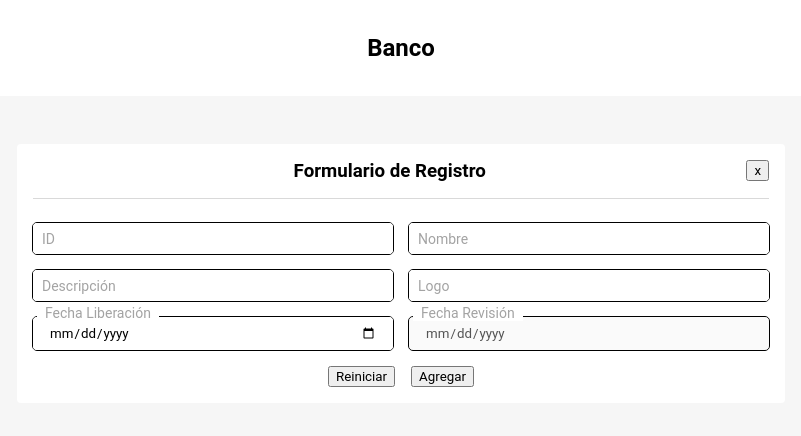
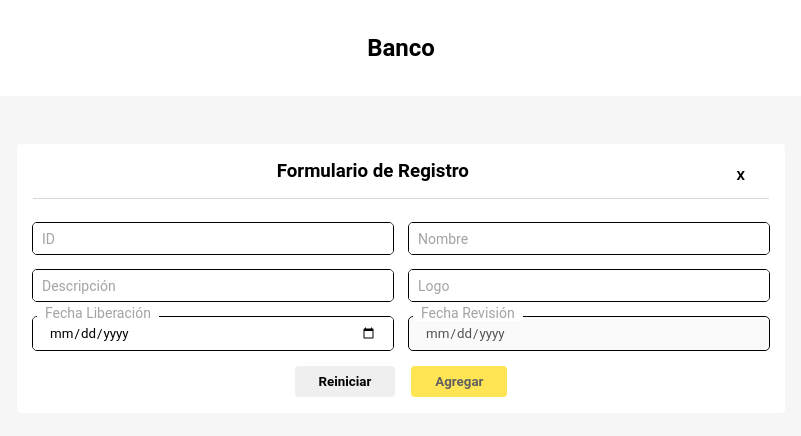
Before and after one commit to ricardojimenezdevsu/test-productos-financieros, an Angular app: page /products/add in a window 1280 px wide. Shown: the top 436 px of the page, without its empty margins (239-1040 px from the left). Built offline with nearby package versions, Linux system fonts and the light colour scheme.

Commit message:
add button styles

```diff
--- a/src/app/financial-products/financial-product-form/financial-product-form.component.html
+++ b/src/app/financial-products/financial-product-form/financial-product-form.component.html
@@ -1,7 +1,11 @@
 <main>
     <h3 style="text-align: center; padding-bottom: 16px; border-bottom: 1px solid #d9d9d9;">
         Formulario de Registro
-        <button type="button" (click)="onCloseForm()" style="float: right;">x</button>
+        <app-button label="X"
+                    qa-id="close-btn"
+                    aspect="basic"
+                    style="float: right;"
+                    (click)="onCloseForm()" />
     </h3>
     <form [formGroup]="productForm" (ngSubmit)="onSubmit()">
         <div class="form-row">
@@ -77,8 +81,13 @@
         </div>
 
         <div class="form-actions">
-            <button type="button" (click)="onCancel()" qa-id="cancel-btn">Reiniciar</button>
-            <button type="submit">{{ !isEditing() ? 'Agregar' : 'Editar' }}</button>
+            <app-button label="Reiniciar"
+                        qa-id="cancel-btn"
+                        (click)="onCancel()" />
+            <app-button [label]="!isEditing() ? 'Agregar' : 'Editar'"
+                        qa-id="submit-btn"
+                        kind="primary"
+                        type="submit" />
         </div>
     </form>
 </main>
--- a/src/app/financial-products/financial-product-form/financial-product-form.component.ts
+++ b/src/app/financial-products/financial-product-form/financial-product-form.component.ts
@@ -12,10 +12,11 @@ import { map, Observable, of, Subject, takeUntil } from 'rxjs';
 import { BpService } from '../../api/bp.service';
 import { FinancialProduct } from '../financial-product.model';
 import { InputComponent } from '../../ui-components/input/input.component';
+import { ButtonComponent } from '../../ui-components/button/button.component';
 
 @Component({
   selector: 'app-financial-product-form',
-  imports: [ReactiveFormsModule, InputComponent],
+  imports: [ReactiveFormsModule, InputComponent, ButtonComponent],
   templateUrl: './financial-product-form.component.html',
   styleUrl: './financial-product-form.component.css',
 })
--- a/src/app/financial-products/financial-products-list/financial-products-list.component.html
+++ b/src/app/financial-products/financial-products-list/financial-products-list.component.html
@@ -3,7 +3,11 @@
         <div class="search">
             <app-input label="Buscar" placeholder="Buscar" qa-id="search-financial-product" type="text" />
         </div>
-        <button qa-id="add-financial-product" type="button" (click)="onAddNewProduct()">Agregar</button>
+
+        <app-button label="Agregar"
+                    qa-id="add-financial-product"
+                    (click)="onAddNewProduct()"
+                    kind="primary"/>
     </section>
     <section>
         <table qa-id="financial-products-list">
--- a/src/app/financial-products/financial-products-list/financial-products-list.component.ts
+++ b/src/app/financial-products/financial-products-list/financial-products-list.component.ts
@@ -1,10 +1,11 @@
 import { Component } from '@angular/core';
 import { Router } from '@angular/router';
 import { InputComponent } from '../../ui-components/input/input.component';
+import { ButtonComponent } from '../../ui-components/button/button.component';
 
 @Component({
   selector: 'app-financial-products-list',
-  imports: [InputComponent],
+  imports: [InputComponent, ButtonComponent],
   templateUrl: './financial-products-list.component.html',
   styleUrl: './financial-products-list.component.css',
 })
--- a/src/app/ui-components/button/button.component.css
+++ b/src/app/ui-components/button/button.component.css
@@ -0,0 +1,26 @@
+.bp-button {
+    background-color: transparent;
+    border: none;
+    cursor: pointer;
+    border-radius: 4px;
+    padding: 8px 24px;
+    transition: all 0.2s ease-in-out;
+    font-weight: 600;
+    &:not(.basic):hover {
+        filter: saturate(1.5);
+        box-shadow: 3px 3px 15px rgba(139, 139, 139, 0.1);
+    }
+    &.secondary {
+        background-color: #efefef;
+    }
+    &.primary {
+        background-color: #ffe553;
+        color: rgb(97, 97, 97);
+        &.basic {
+            color: #ffe553;
+        }
+    }
+    &.basic {
+        background-color: transparent;
+    }
+}
--- a/src/app/ui-components/button/button.component.html
+++ b/src/app/ui-components/button/button.component.html
@@ -1 +1,2 @@
-<p>button works!</p>
+
+<button [type]="type()" class="bp-button {{kind()}}" [class.basic]="aspect() === 'basic'">{{ label() }}</button>
--- a/src/app/ui-components/button/button.component.ts
+++ b/src/app/ui-components/button/button.component.ts
@@ -1,11 +1,14 @@
-import { Component } from '@angular/core';
+import { Component, input } from '@angular/core';
 
 @Component({
   selector: 'app-button',
   imports: [],
   templateUrl: './button.component.html',
-  styleUrl: './button.component.css'
+  styleUrl: './button.component.css',
 })
 export class ButtonComponent {
-
+  label = input.required<string>();
+  kind = input<'primary' | 'secondary'>('secondary');
+  type = input<'button' | 'submit'>('button');
+  aspect = input<'solid' | 'basic'>('solid');
 }
```
